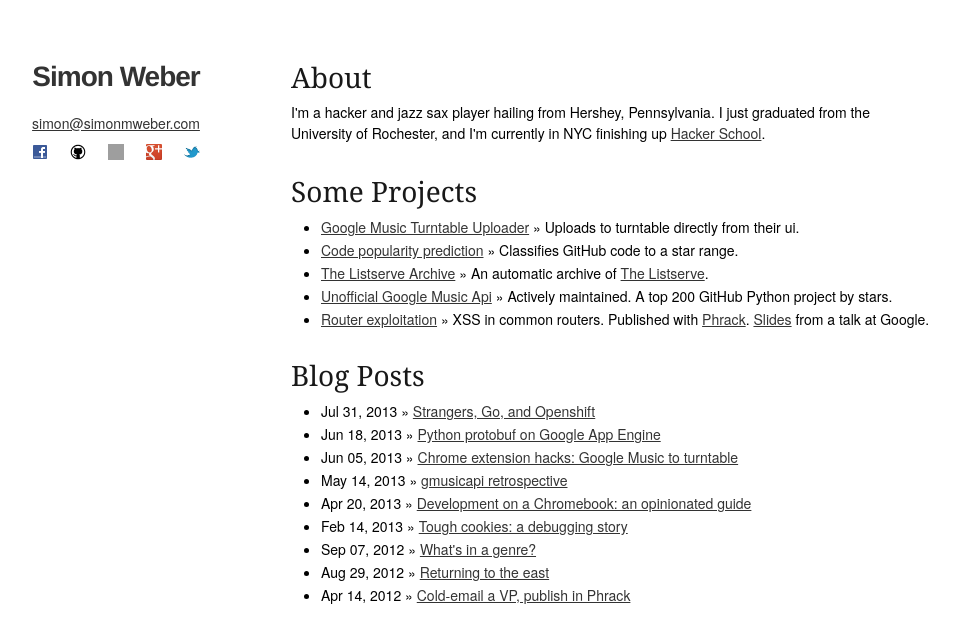
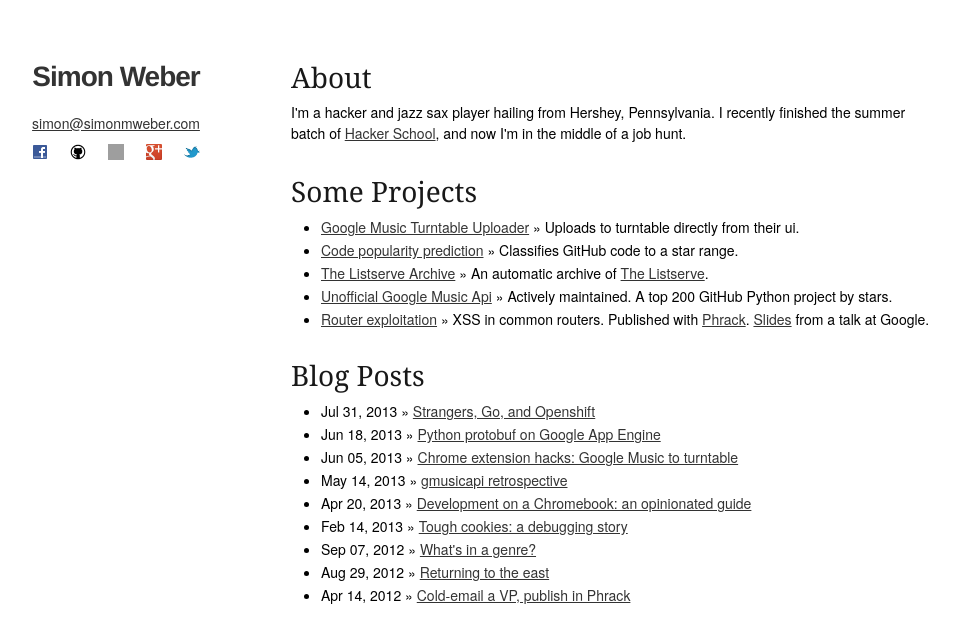
Before and after one commit to simon-weber/simon-weber.github.com, a Jekyll site: the page built from index.html, in a window 1280 px wide. Shown: the top 643 px of the page, without its empty margins (179-1138 px from the left). Built offline with Jekyll 4.4.1, drawn with Linux system fonts in a browser that asks for light colours; grey boxes are pictures that could not be loaded.

Commit message:
update status for post-HS

```diff
--- a/index.html
+++ b/index.html
@@ -5,8 +5,8 @@
 <div class="landing-item">
     <h3>About</h3>
     I'm a hacker and jazz sax player hailing from Hershey, Pennsylvania.
-    I just graduated from the University of Rochester,
-    and I'm currently in NYC finishing up <a href="http://hackerschool.com">Hacker School</a>.
+    I recently finished the summer batch of <a href="http://hackerschool.com">Hacker School</a>,
+    and now I'm in the middle of a job hunt.
 </div>
 
 
```
